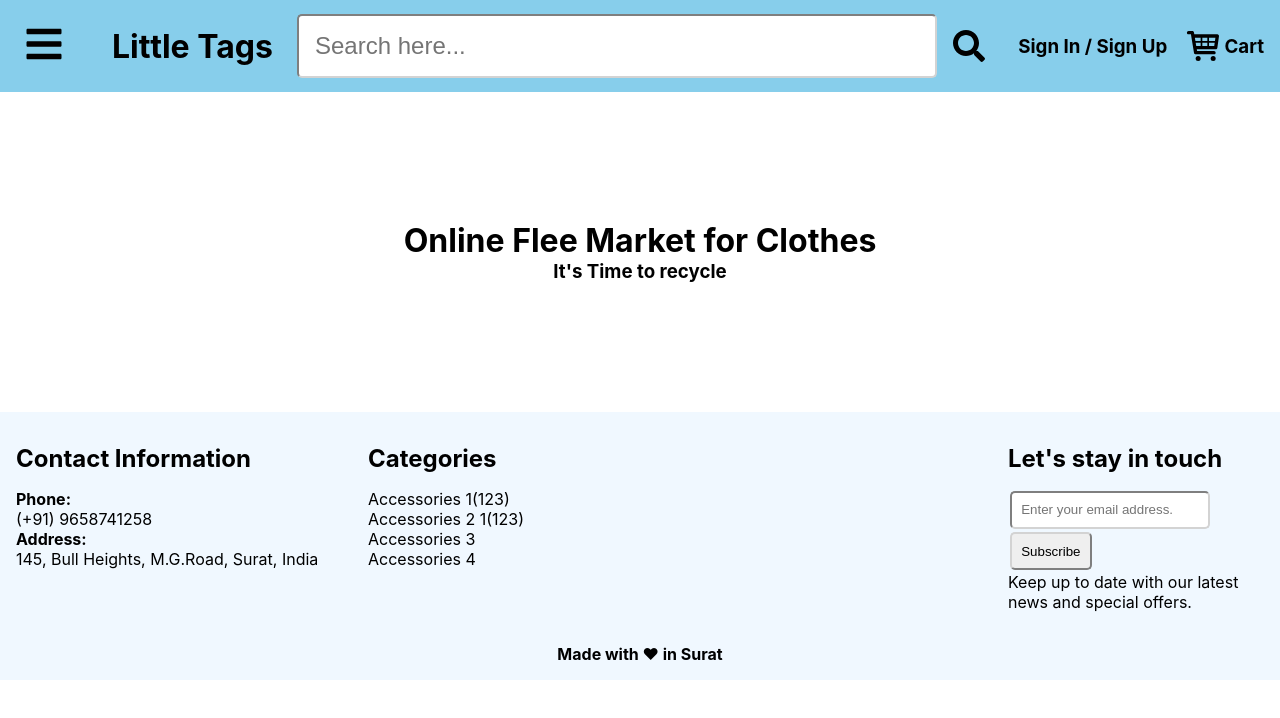
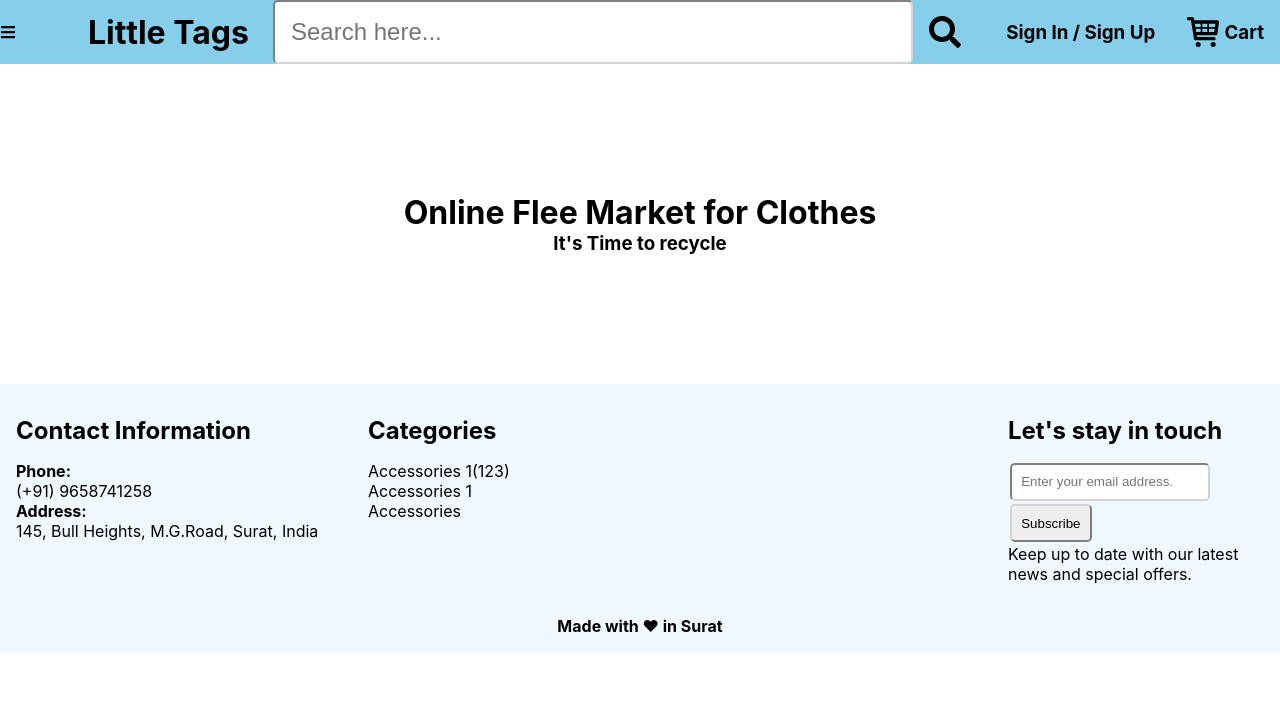
Before and after one commit to pesto-students/little-tags-anchal2107, a React (Create React App) app: page / in a window 1280 px wide. Shown: the top 718 px of the page. Built offline with nearby package versions, Linux system fonts and the light colour scheme.

Commit message:
change for route need

```diff
--- a/src/footer/Categories.jsx
+++ b/src/footer/Categories.jsx
@@ -1,12 +1,18 @@
+import React from "react";
+import { NavLink } from "react-router-dom";
+import * as ROUTES_Const from "../constant/Routes";
+
+
 function Categories() {
   return (
     <div className="footer-category">
       <h2>Categories</h2>
       <div className="footer-category-links">
-        <a href="./">Accessories 1(123)</a>
-        <a href="./">Accessories 2 1(123)</a>
-        <a href="./">Accessories 3</a>
-        <a href="./">Accessories 4</a>
+      <nav>
+        <NavLink to={ROUTES_Const.LANDING}>Accessories 1(123)</NavLink>
+        <NavLink to={ROUTES_Const.LANDING}>Accessories 1</NavLink>
+        <NavLink to={ROUTES_Const.LANDING}>Accessories</NavLink>
+      </nav>
       </div>
     </div>
   );
--- a/src/footer/Footer.scss
+++ b/src/footer/Footer.scss
@@ -52,7 +52,7 @@
     text-decoration: none;
     color: black;
   }
-  .footer-category-links {
+  .footer-category-links nav {
     display: flex;
     flex-direction: column;
   }
--- a/src/hamburgermenu/HamburgerMenu.jsx
+++ b/src/hamburgermenu/HamburgerMenu.jsx
@@ -2,6 +2,8 @@ import ProfileIcon from "../header/ProfileIcon";
 import { GrClose } from "react-icons/gr";
 import { toggleHamburgerMenu } from "../commonFunction.js";
 import "./HamburgerMenu.scss";
+import { NavLink } from "react-router-dom";
+import * as ROUTES_Const from "../constant/Routes";
 
 function HamburgerMenu() {
   return (
@@ -13,14 +15,19 @@ function HamburgerMenu() {
       </div>
       <div className="hamburger-categories">
         <h2>Categories</h2>
-          <a href="./">Accessories</a>
-          <a href="./">Shirts</a>
-          <a href="./">Pants</a>
-          <a href="./">Jackets</a>
+        <nav>
+          <NavLink to={ROUTES_Const.LANDING}>Accessories</NavLink>
+          <NavLink to={ROUTES_Const.LANDING}>Shirts</NavLink>
+          <NavLink to={ROUTES_Const.LANDING}>Pants</NavLink>
+          <NavLink to={ROUTES_Const.LANDING}>Jackets</NavLink>
+        </nav>
       </div>
       <div className="hamburger-links">
-          <a href="./">Past Orders</a>
-          <a href="./">Add Address</a>
+      <nav>
+          <NavLink to={ROUTES_Const.LANDING}>Past Order</NavLink>
+          <NavLink to={ROUTES_Const.LANDING}>Add Address</NavLink>
+     </nav>
+
       </div>
       <div className="log-out">
         <button>Log out</button>
--- a/src/header/MenuIcon.jsx
+++ b/src/header/MenuIcon.jsx
@@ -1,11 +1,12 @@
 import { FaBars } from "react-icons/fa";
 import { toggleHamburgerMenu } from "../commonFunction.js";
-
+import  HamburgerMenu from '../hamburgermenu/HamburgerMenu'
 function MenuIcon() {
   return (
     <>
+     <FaBars />
       <div className="menu-icon" onClick={() =>toggleHamburgerMenu(false)}>
-        <FaBars />
+       <HamburgerMenu></HamburgerMenu>
       </div>
     </>
   );
```
Also changed, not shown: 1 other file (tests, documents, lock files or other folders). Lines whose indentation alone changed are shown as unchanged.
